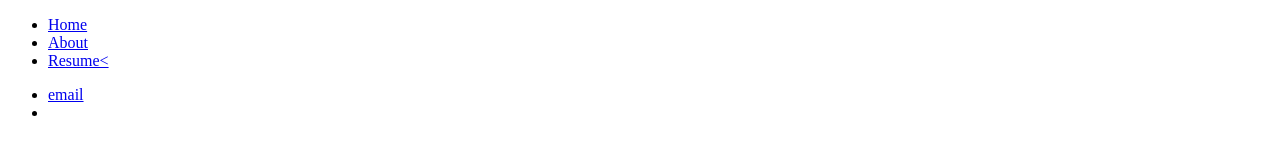
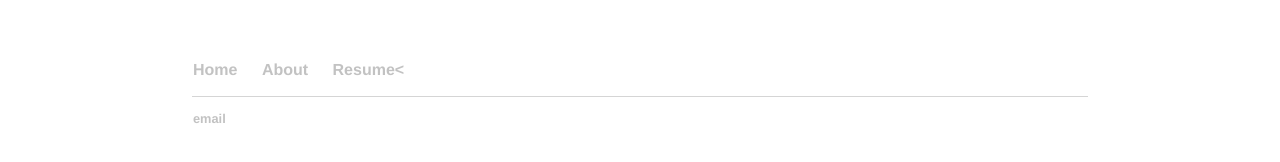
Before and after one commit to archuleta82/archuleta82.github.io, a plain HTML site: page index.html in a window 1280 px wide. Drawn offline with Linux system fonts and the light colour scheme.

Commit message:
Update index.html

```diff
--- a/index.html
+++ b/index.html
@@ -3,7 +3,7 @@
       <head>
            <title>Steven Archuleta</title>
             <!--https://github.com/archuleta82/archuleta82.github.io/blob/master/css/main.css-->
-            <link rel="stylesheet" type="text/css" hred="/css/main.css">
+            <link rel="stylesheet" type="text/css" href="/css/main.css">
 
       </head>
       <body>
```
